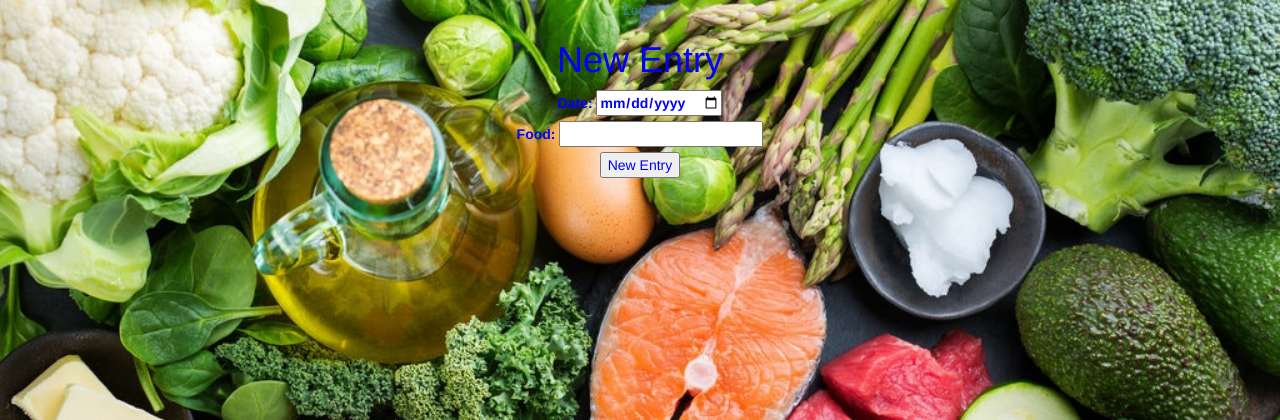
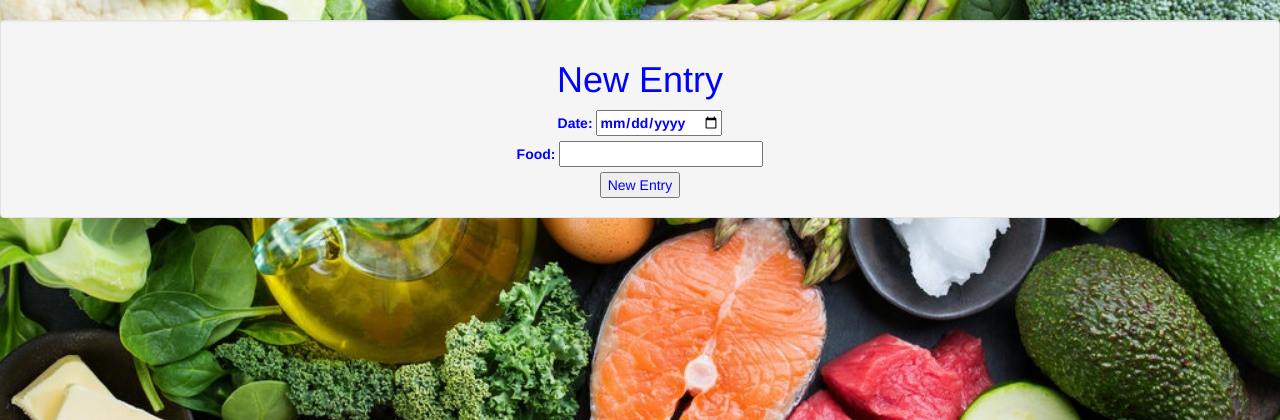
Before and after one commit to EpicRowan/Keto-Tracker, a Flask app: page /new/ in a window 1280 px wide. Shown: the top 420 px of the page. Run offline with Flask 2, Linux system fonts and the light colour scheme; some libraries are stand-ins or nearby versions.

Commit message:
Updated new entry page to look more purdy

```diff
--- a/templates/entry.html
+++ b/templates/entry.html
@@ -1,6 +1,10 @@
 {% extends 'base.html' %}
 {% block content %}
 
+<center>
+  <div class="col-xs-12 col-sm-6 col-md-6 col-lg-6">
+</center>
+  <div class="well">
 
   <h1>New Entry</h1>
   <form action="/new" method="POST">
@@ -22,6 +26,6 @@
     </div>
 
   </form>
-
+</div>
 
 {% endblock %}
```
Also changed, not shown: templates/user.html (+6 -1 lines).
